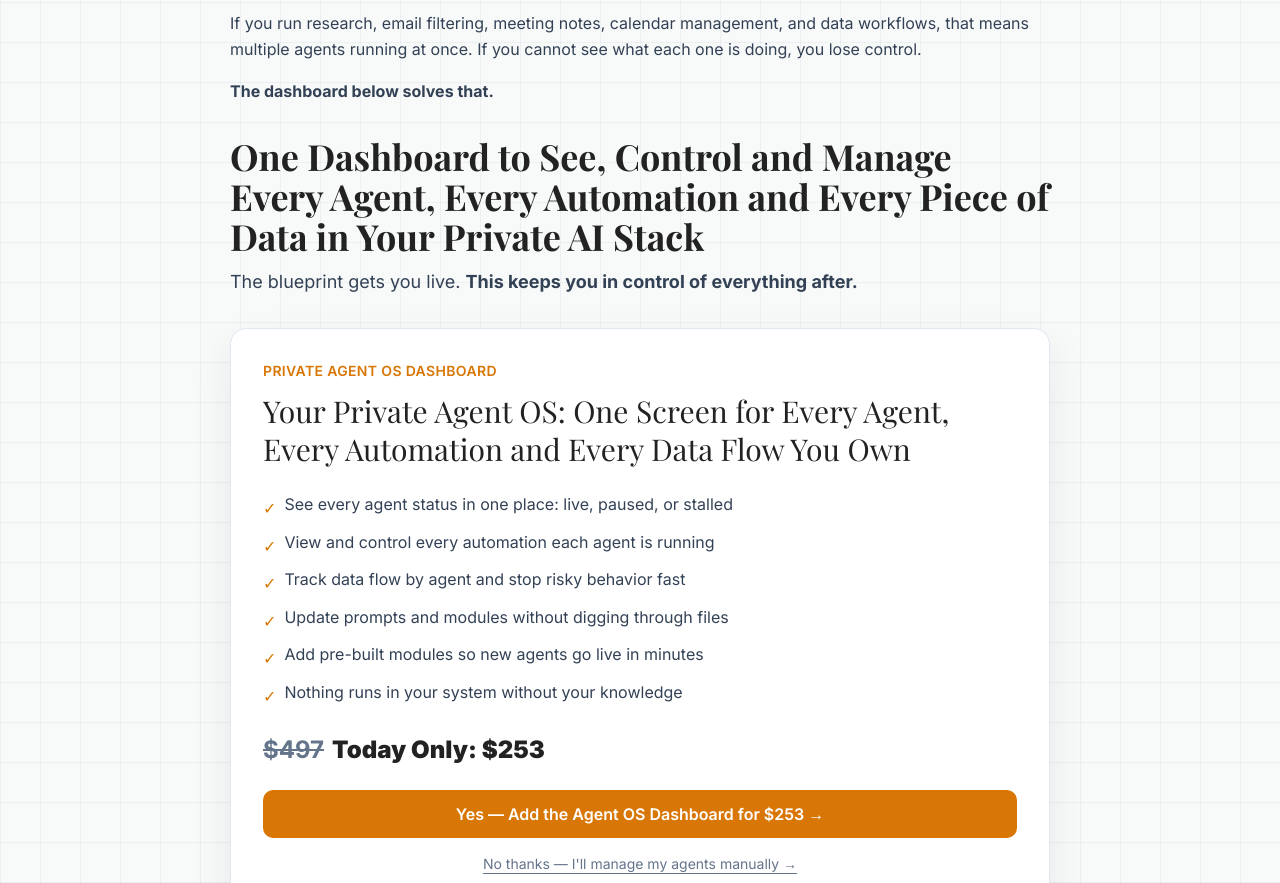
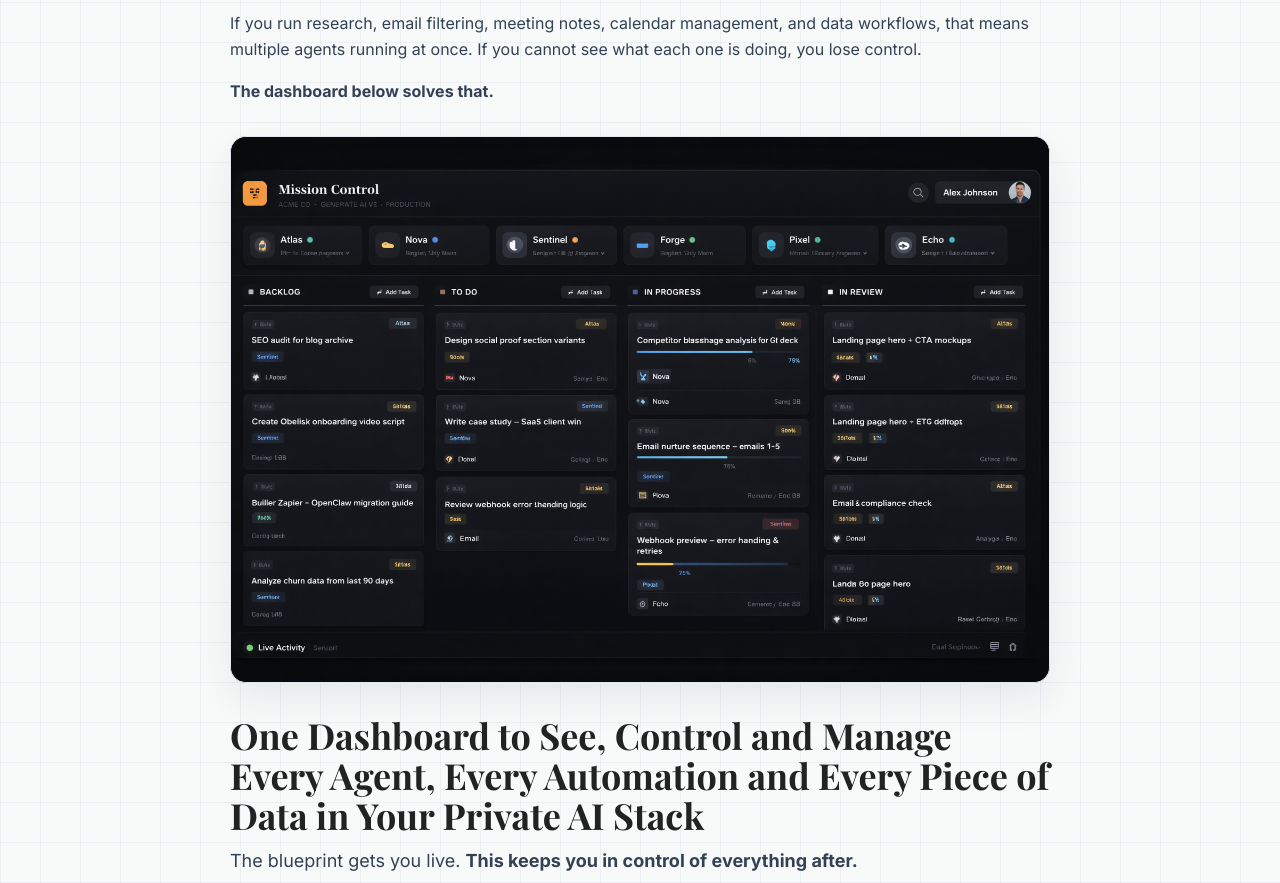
Before and after one commit to fredricksessomsbusiness-wq/privateaifunnel, a Next.js app: page /u1 in a window 1280 px wide. Shown: the part 358-1241 px from the top of the page. Built offline with nearby package versions, Linux system fonts and the light colour scheme; no server answers; a web font is replaced by a local one.

Commit message:
Add dashboard screenshot to upsell 1 section

```diff
--- a/app/u1/page.tsx
+++ b/app/u1/page.tsx
@@ -2,6 +2,7 @@
 
 import { Suspense, useEffect, useState } from "react";
 import { useSearchParams } from "next/navigation";
+import Image from "next/image";
 import UpsellCard from "@/components/UpsellCard";
 import { pixelPurchase, pixelUpsellDeclined, pixelViewContent } from "@/lib/pixel";
 import { PRODUCT_AMOUNTS } from "@/lib/products";
@@ -85,6 +86,17 @@ function UpsellOneContent() {
           </p>
         </div>
 
+        <div className="mt-8 overflow-hidden rounded-2xl border border-slate-200 bg-slate-950 shadow-soft">
+          <Image
+            src="/images/agent-os-dashboard.png"
+            alt="Private Agent OS dashboard preview"
+            width={1536}
+            height={988}
+            className="h-auto w-full"
+            priority
+          />
+        </div>
+
         <h2 className="mt-8 font-heading text-3xl leading-tight text-brand-text md:text-4xl">
           <strong>
             One Dashboard to See, Control and Manage Every Agent, Every Automation and Every Piece of Data in Your
```
Also changed, not shown: public/images/agent-os-dashboard.png (added).
